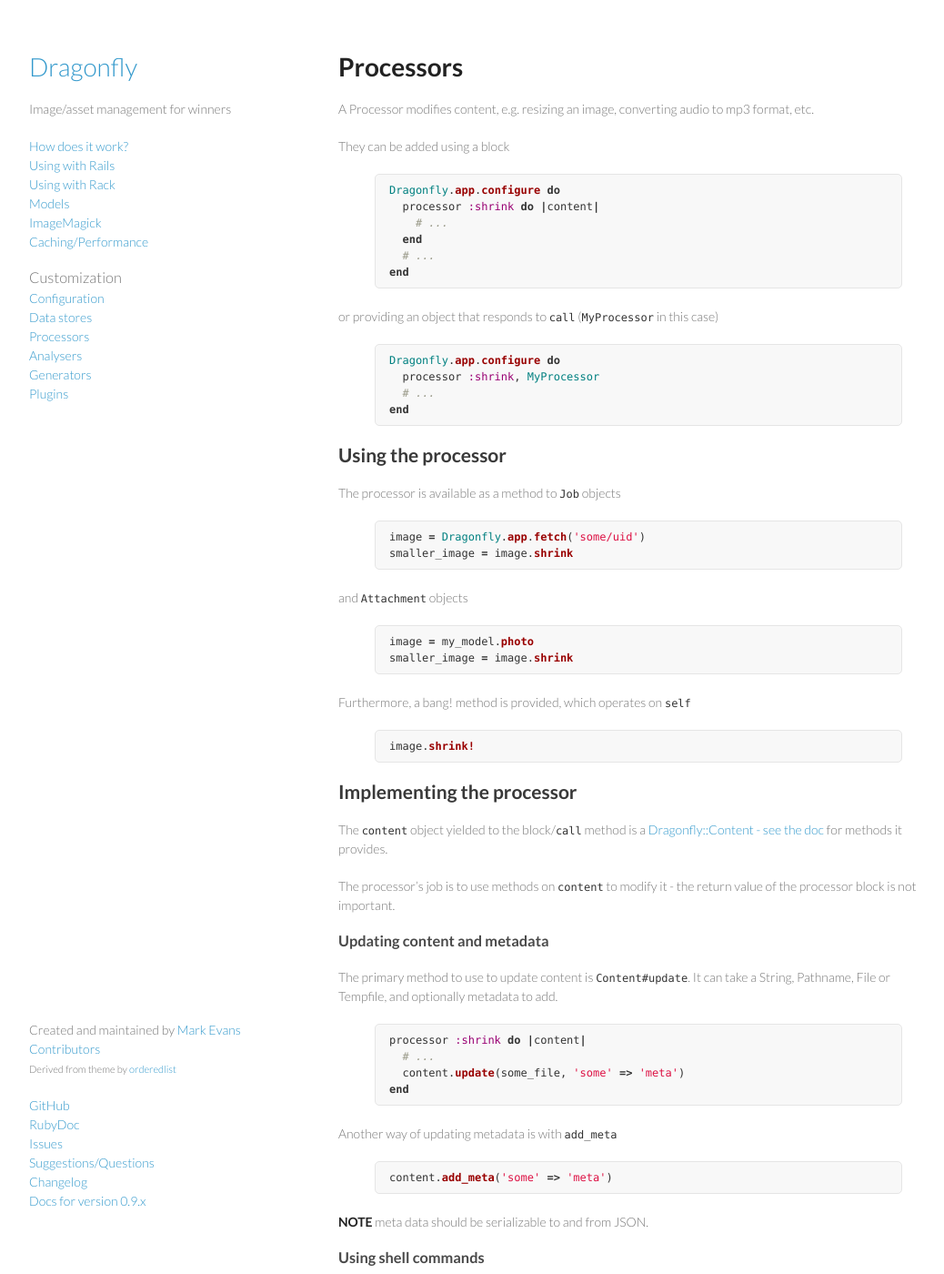
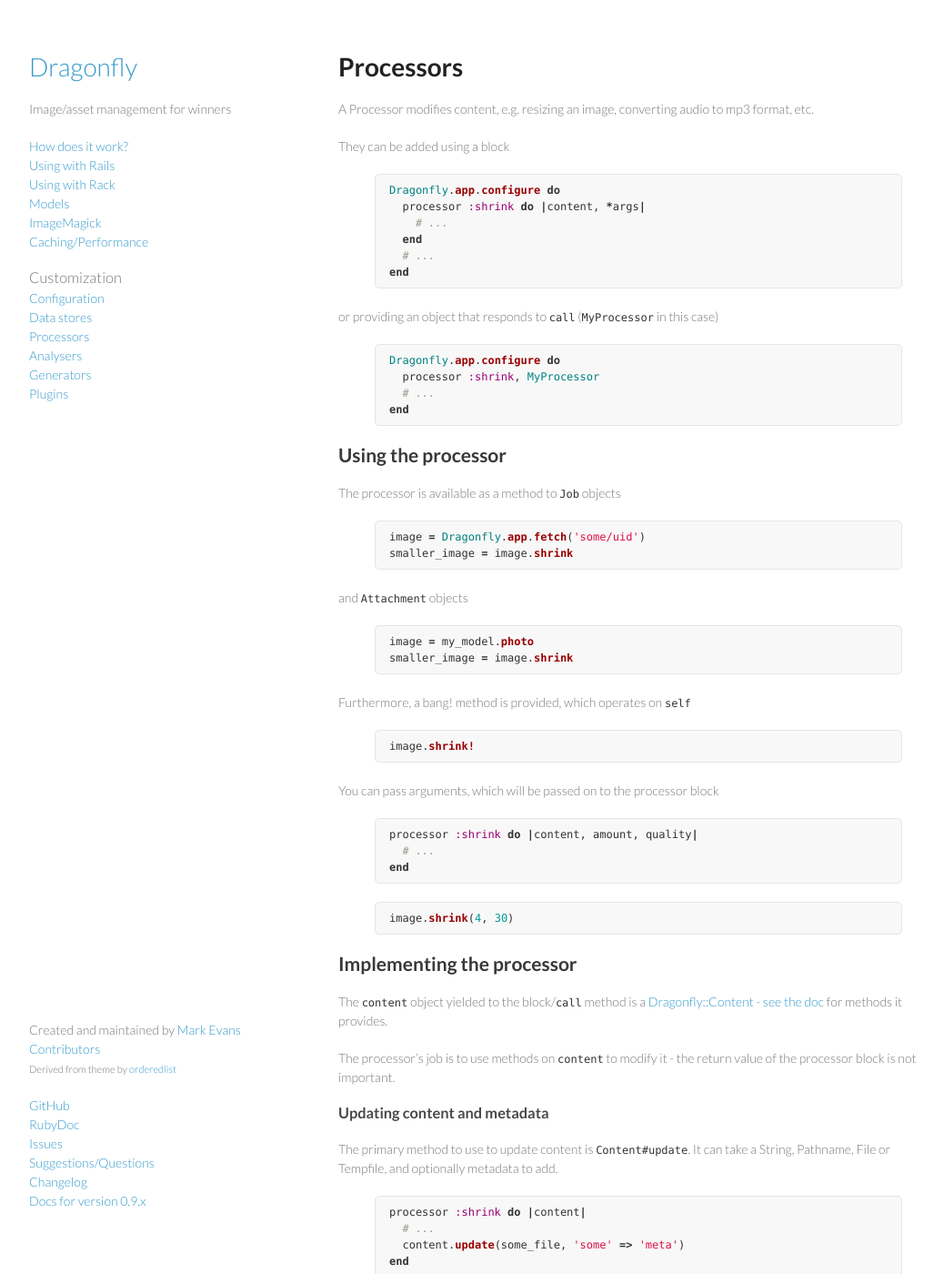
Before and after one commit to brendon/dragonfly-docs, a Jekyll site: the page built from _posts/0000-02-03-processors.md, in a window 1280 px wide and 1400 px high. Shown: the whole window at 91% size, without its empty margins (108-1146 px from the left). Built offline with Jekyll 4.4.1, drawn with Linux system fonts in a browser that asks for light colours; Markdown is read by kramdown in place of the engine named in the settings.

Commit message:
processor args

```diff
--- a/_posts/0000-02-03-processors.md
+++ b/_posts/0000-02-03-processors.md
@@ -10,7 +10,7 @@ A Processor modifies content, e.g. resizing an image, converting audio to mp3 fo
 They can be added using a block
 {% highlight ruby %}
 Dragonfly.app.configure do
-  processor :shrink do |content|
+  processor :shrink do |content, *args|
     # ...
   end
   # ...
@@ -43,6 +43,16 @@ smaller_image = image.shrink
 Furthermore, a bang! method is provided, which operates on `self`
 {% highlight ruby %}
 image.shrink!
+{% endhighlight %}
+
+You can pass arguments, which will be passed on to the processor block
+{% highlight ruby %}
+processor :shrink do |content, amount, quality|
+  # ...
+end
+{% endhighlight %}
+{% highlight ruby %}
+image.shrink(4, 30)
 {% endhighlight %}
 
 ## Implementing the processor
```
